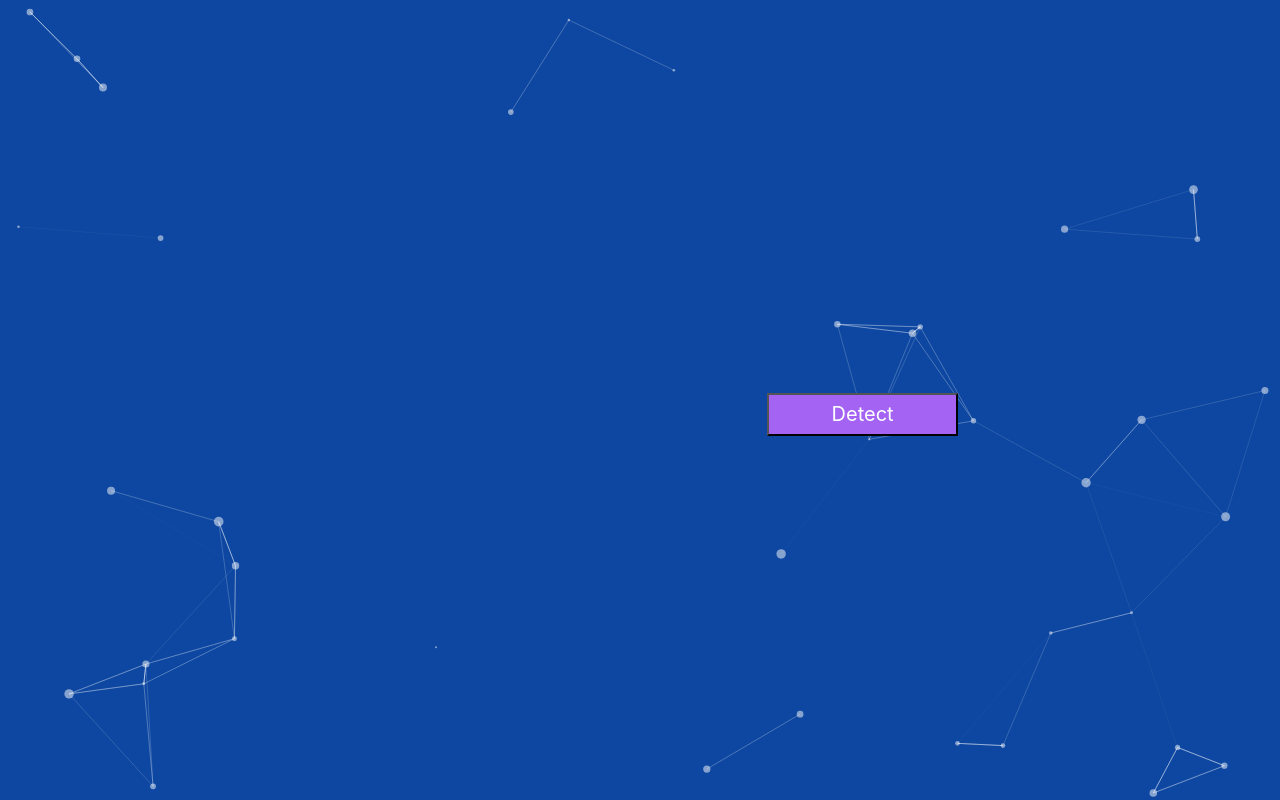
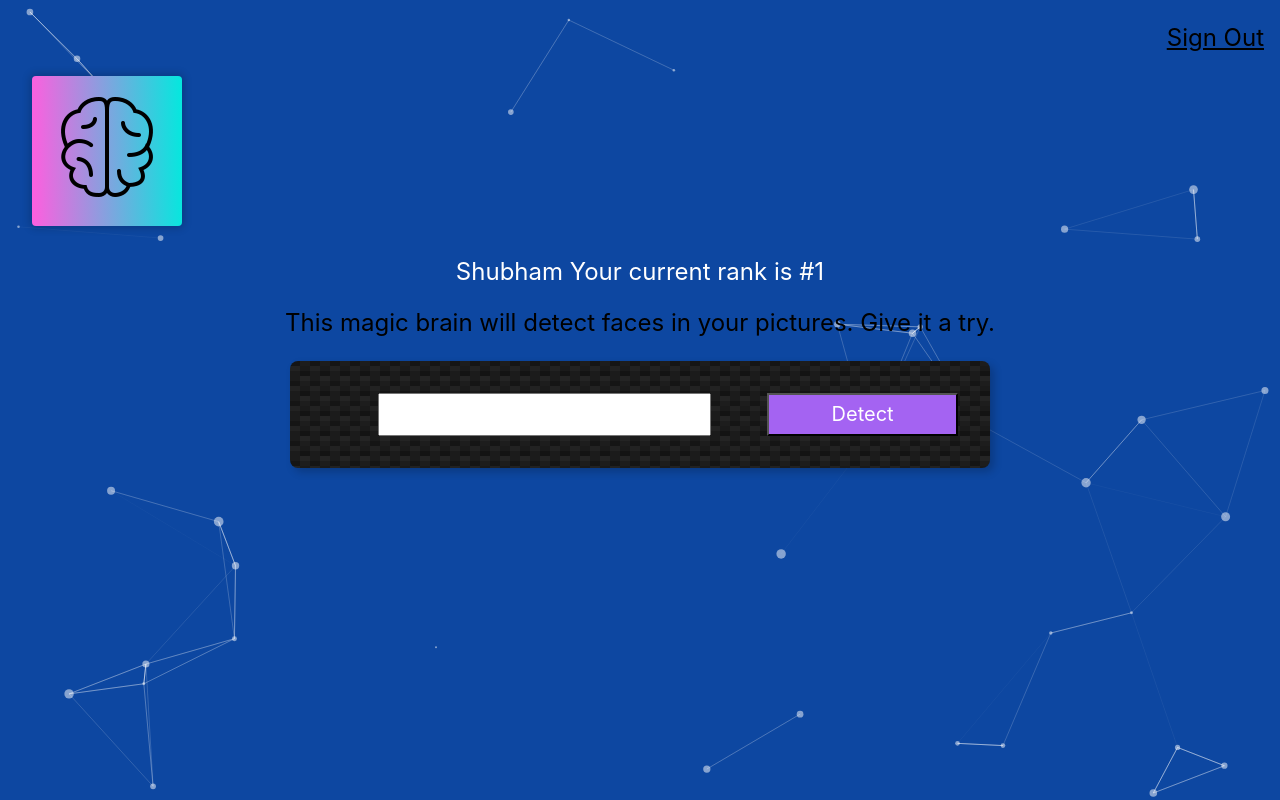
Before and after one commit to shubhamuni/smart_brain, a React (Create React App) app: page / in a window 1280 px wide. Built offline with nearby package versions, Linux system fonts and the light colour scheme.

Commit message:
particles class

```diff
--- a/src/App.css
+++ b/src/App.css
@@ -5,37 +5,11 @@
   display: flex;
   justify-content: center;
 }
-.App-logo {
-  height: 40vmin;
-  pointer-events: none;
+.particles {
+  position: fixed;
+  top: 0;
+  right: 0;
+  bottom: 0;
+  left: 0;
+  z-index: -1;
 }
-
-@media (prefers-reduced-motion: no-preference) {
-  .App-logo {
-    animation: App-logo-spin infinite 20s linear;
-  }
-}
-
-.App-header {
-  background-color: #282c34;
-  min-height: 100vh;
-  display: flex;
-  flex-direction: column;
-  align-items: center;
-  justify-content: center;
-  font-size: calc(10px + 2vmin);
-  color: white;
-}
-
-.App-link {
-  color: #61dafb;
-}
-
-@keyframes App-logo-spin {
-  from {
-    transform: rotate(0deg);
-  }
-  to {
-    transform: rotate(360deg);
-  }
-}
```
